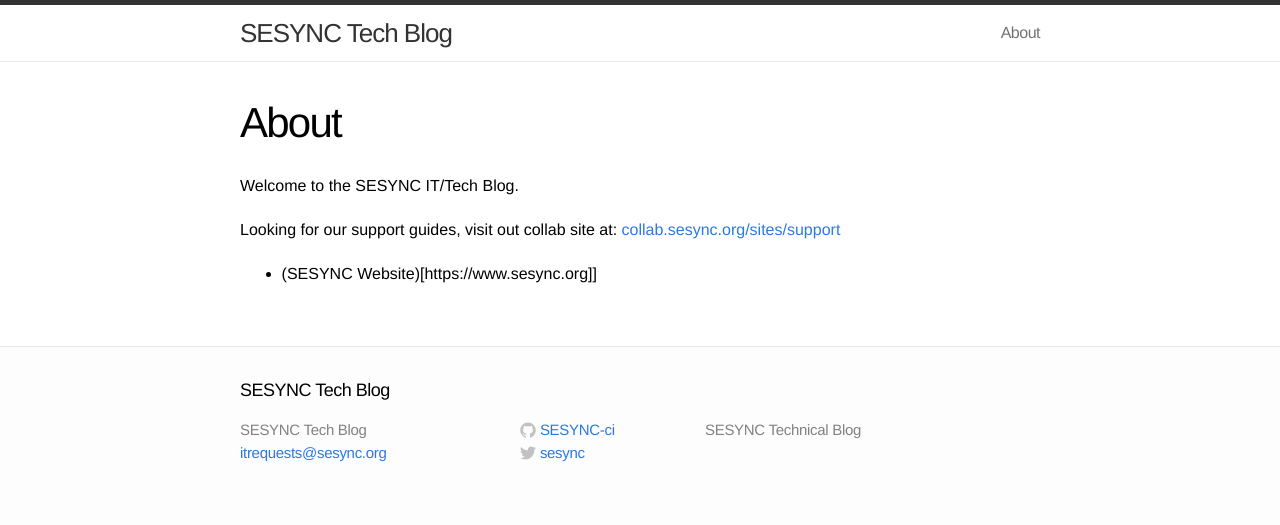
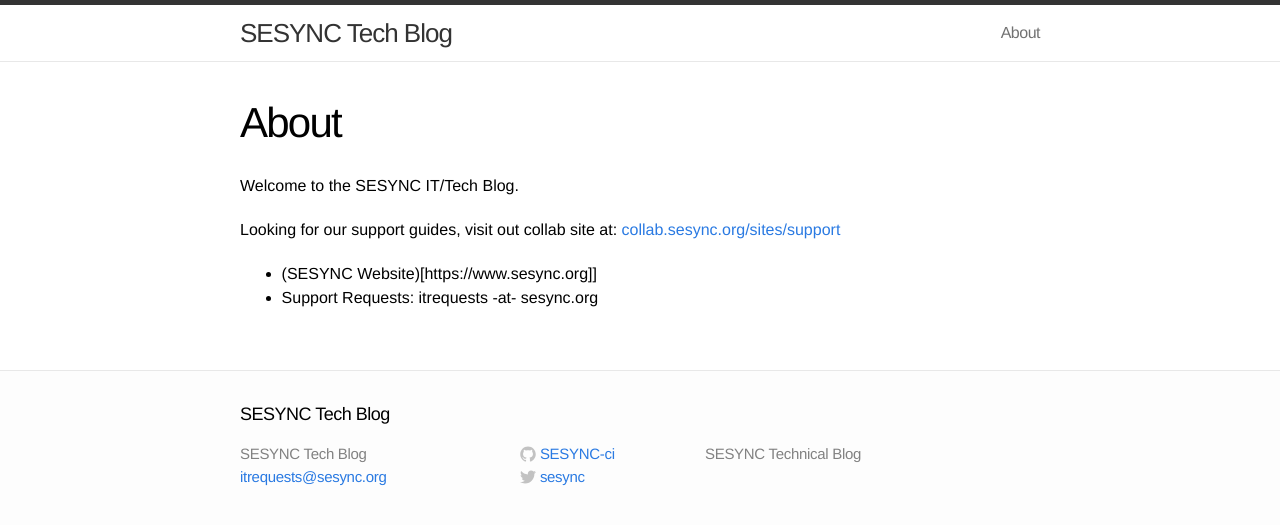
Before and after one commit to SESYNC-ci/blog, a Jekyll site: the page built from about.md, in a window 1280 px wide. Shown: the top 525 px of the page. Built offline with Jekyll 4.4.1, drawn with Linux system fonts in a browser that asks for light colours.

Commit message:
added email

```diff
--- a/about.md
+++ b/about.md
@@ -9,3 +9,4 @@ Welcome to the SESYNC IT/Tech Blog.
 Looking for our support guides, visit out collab site at: [collab.sesync.org/sites/support](https://collab.sesync.org/sites/support)
 
 * (SESYNC Website)[https://www.sesync.org]]
+* Support Requests: itrequests -at- sesync.org
```
